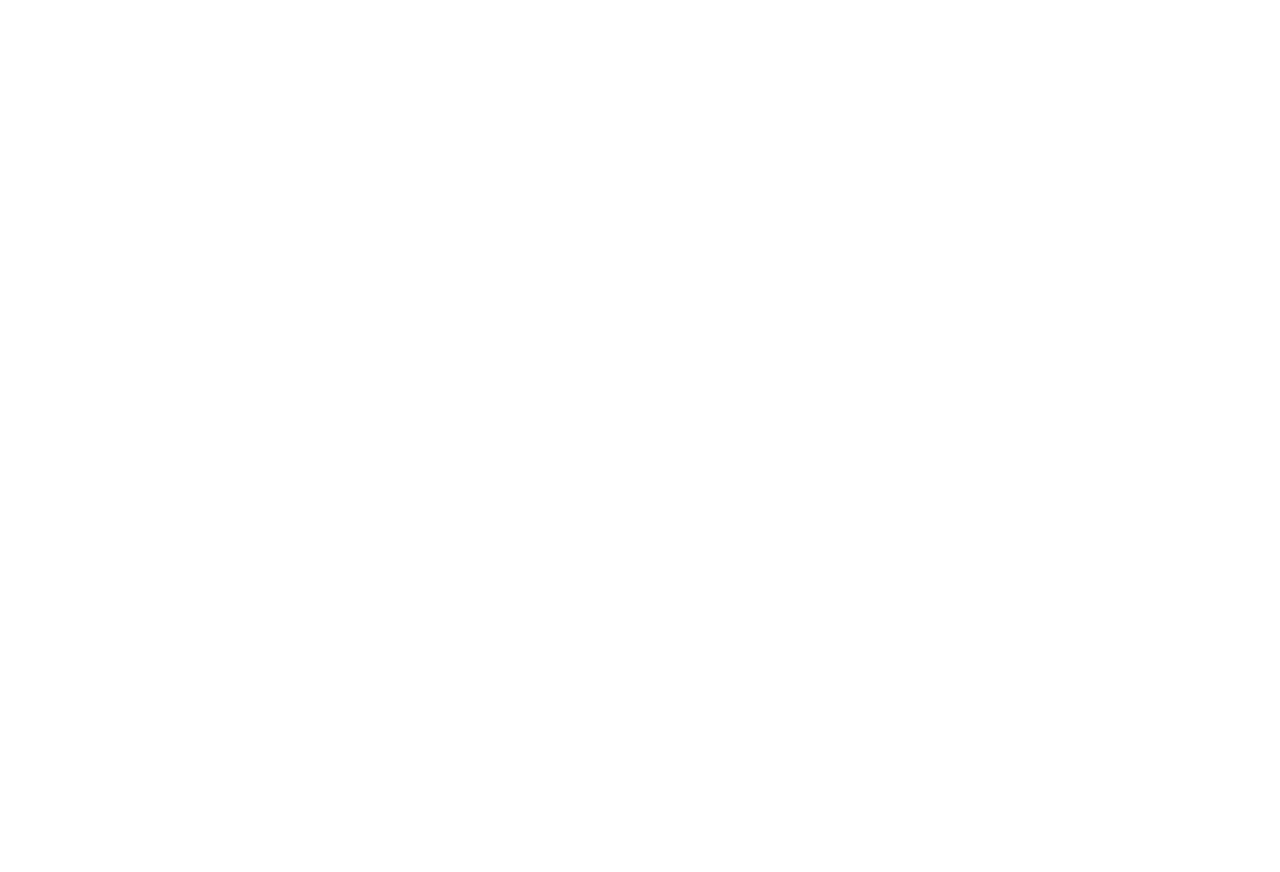
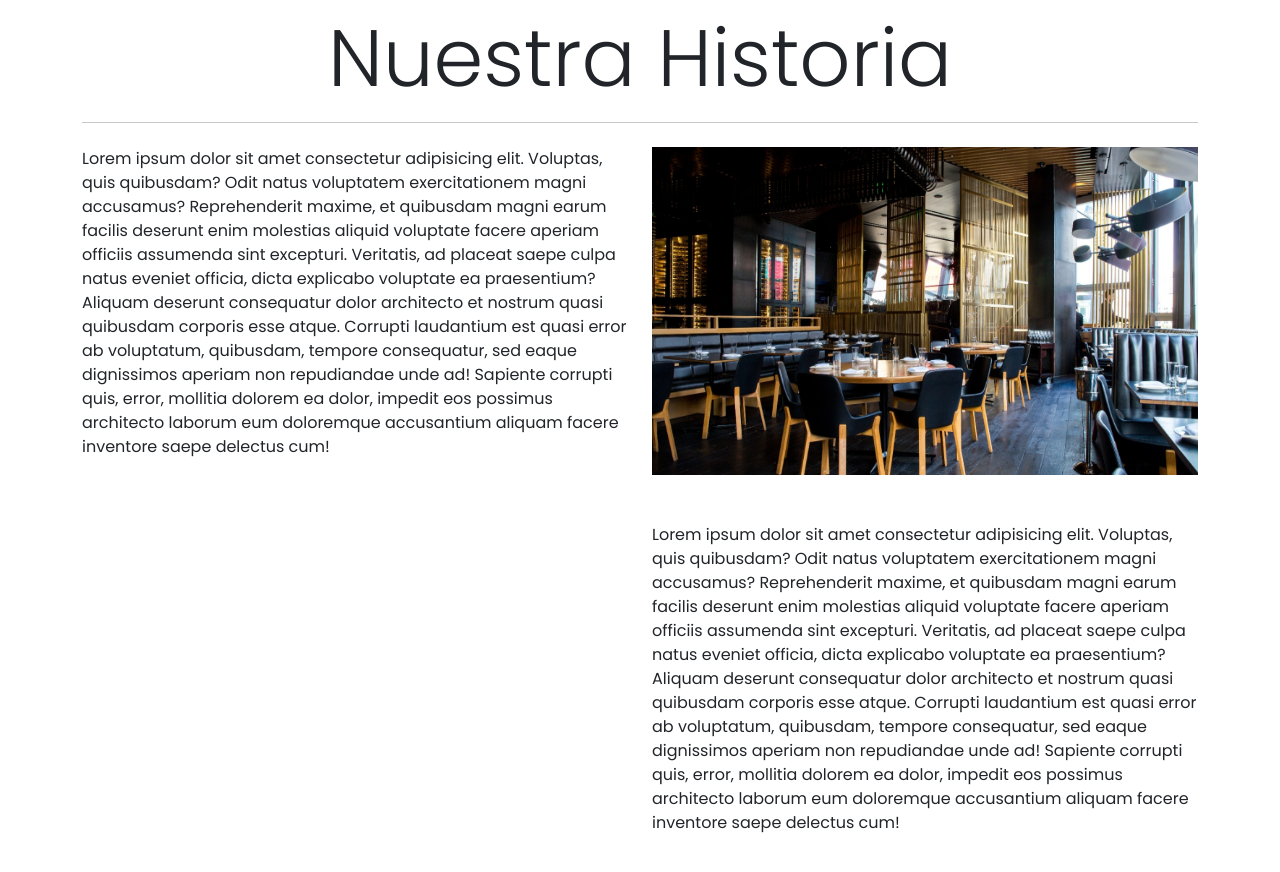
Before and after one commit to Mateo872/restfood, a React (Vite) app: page / in a window 1280 px wide. Shown: the part 140-1012 px from the top of the page. Before the commit the page ends 800 px from the top, so only its background shows below. Built offline with nearby package versions, Linux system fonts and the light colour scheme.

Commit message:
se hizo la estructura principal del baner

```diff
--- a/src/App.jsx
+++ b/src/App.jsx
@@ -1,13 +1,15 @@
 import "bootstrap/dist/css/bootstrap.min.css";
 import "./App.css";
 import Header from "./componentes/comunes/Header";
+import QuienesSomos from "./componentes/comunes/QuienesSomos";
 
 function App() {
-  return (
-    <>
-      <Header />
-    </>
-  );
+    return (
+        <>
+            <Header />
+            <QuienesSomos />
+        </>
+    );
 }
 
 export default App;
--- /dev/null
+++ b/src/componentes/comunes/QuienesSomos.jsx
@@ -0,0 +1,64 @@
+import React from "react";
+import comida from "../../assets/comida-quienes-somos.png";
+import salon from "../../assets/salon-quienes-somos.png";
+
+const QuienesSomos = () => {
+    return (
+        <section className="container my-4">
+            <h1 className="display-1 text-center">Nuestra Historia</h1>
+            <hr />
+
+            <article className="row d-flex flex-sm-row-reverse my-4">
+                <aside className="d-flex col-12 col-md-6 mb-3 mb-lg-0">
+                    <img className="d-block w-100" src={salon} alt="First slide" />
+                </aside>
+                <aside className="col-12 col-md-6">
+                    <p>
+                        Lorem ipsum dolor sit amet consectetur adipisicing elit. Voluptas,
+                        quis quibusdam? Odit natus voluptatem exercitationem magni
+                        accusamus? Reprehenderit maxime, et quibusdam magni earum facilis
+                        deserunt enim molestias aliquid voluptate facere aperiam officiis
+                        assumenda sint excepturi. Veritatis, ad placeat saepe culpa natus
+                        eveniet officia, dicta explicabo voluptate ea praesentium? Aliquam
+                        deserunt consequatur dolor architecto et nostrum quasi quibusdam
+                        corporis esse atque. Corrupti laudantium est quasi error ab
+                        voluptatum, quibusdam, tempore consequatur, sed eaque dignissimos
+                        aperiam non repudiandae unde ad! Sapiente corrupti quis, error,
+                        mollitia dolorem ea dolor, impedit eos possimus architecto laborum
+                        eum doloremque accusantium aliquam facere inventore saepe delectus
+                        cum!
+                    </p>
+                </aside>
+            </article>
+            <article className="row my-0 my-lg-5">
+                <aside className="d-flex col-12 col-md-6 mb-3 mb-lg-0">
+                    {/* <img
+                        src={comida}
+                        alt="historia"
+                        width="100%"
+                        style="border-radius: 25px; object-fit: cover"
+                    /> */}
+                </aside>
+                <aside className="col-12 col-md-6">
+                    <p>
+                        Lorem ipsum dolor sit amet consectetur adipisicing elit. Voluptas,
+                        quis quibusdam? Odit natus voluptatem exercitationem magni
+                        accusamus? Reprehenderit maxime, et quibusdam magni earum facilis
+                        deserunt enim molestias aliquid voluptate facere aperiam officiis
+                        assumenda sint excepturi. Veritatis, ad placeat saepe culpa natus
+                        eveniet officia, dicta explicabo voluptate ea praesentium? Aliquam
+                        deserunt consequatur dolor architecto et nostrum quasi quibusdam
+                        corporis esse atque. Corrupti laudantium est quasi error ab
+                        voluptatum, quibusdam, tempore consequatur, sed eaque dignissimos
+                        aperiam non repudiandae unde ad! Sapiente corrupti quis, error,
+                        mollitia dolorem ea dolor, impedit eos possimus architecto laborum
+                        eum doloremque accusantium aliquam facere inventore saepe delectus
+                        cum!
+                    </p>
+                </aside>
+            </article>
+        </section>
+    );
+};
+
+export default QuienesSomos;
```
Also changed, not shown: src/assets/comida-quienes-somos.png (added), src/assets/salon-quienes-somos.png (added).
